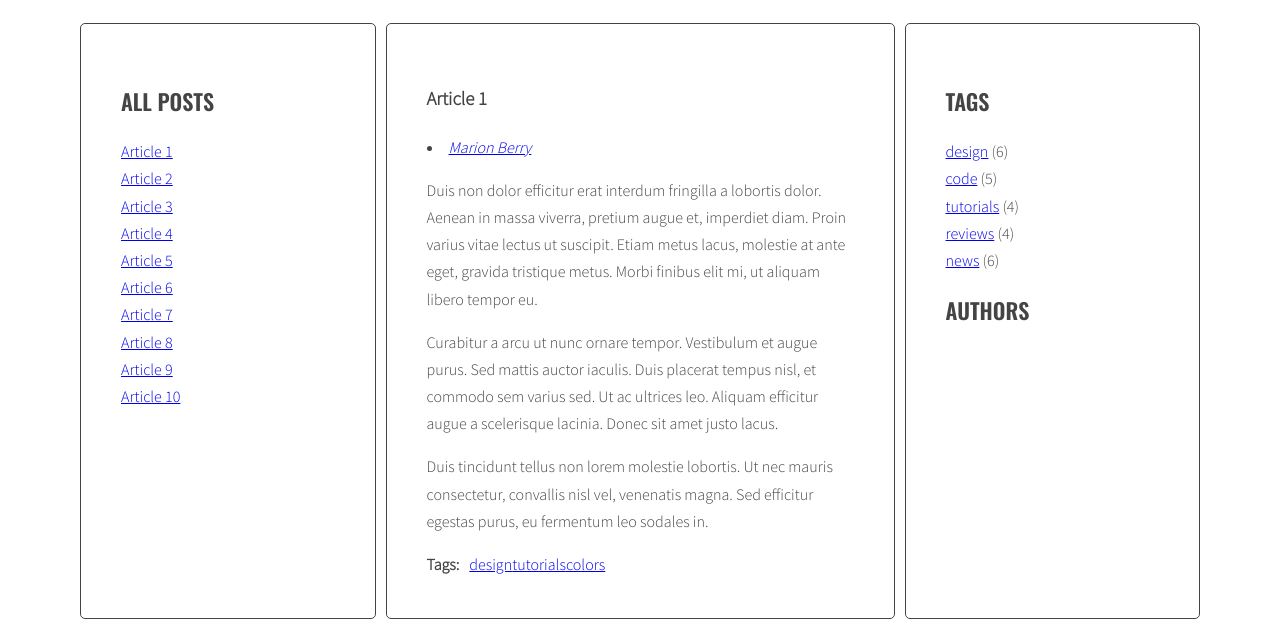
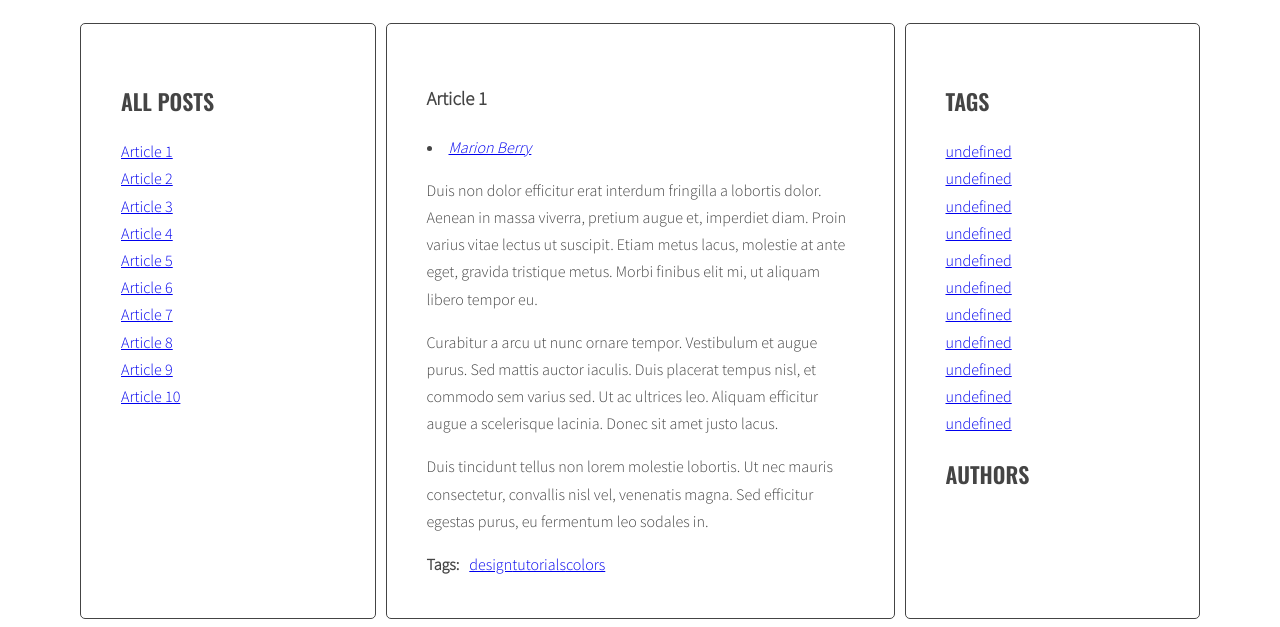
Before and after one commit to MP102/javascript-blog, a website: page index.html in a window 1280 px wide. Shown: the part 220-847 px from the top of the page. Drawn offline with nearby package versions, Linux system fonts and the light colour scheme.

Commit message:
Upgrade index.html script.js

```diff
--- a/index.html
+++ b/index.html
@@ -35,7 +35,7 @@
                   </ul>
                 </div>
               </article>
-              <article class="post" id="article-2"data-tags="design news code" author-tag="Theo Tabby">
+              <article class="post" id="article-2" data-tags="design news code" author-tag="Theo Tabby">
                 <h3 class="post-title">Article 2</h3>
                 <p class="post-author">by </p>
                 <div class="post-content">
@@ -181,12 +181,8 @@
             </section>
             <aside class="sidebar">
               <h2 class="section-title">Tags</h2>
-              <ul class="list tags">
-                <li><a href="#">design</a> <span>(6)</span></li>
-                <li><a href="#">code</a> <span>(5)</span></li>
-                <li><a href="#">tutorials</a> <span>(4)</span></li>
-                <li><a href="#">reviews</a> <span>(4)</span></li>
-                <li><a href="#">news</a> <span>(6)</span></li>
+              <ul class="list tags tag-size-1 tag-size-2 tag-size-3 tag-size-4 tag-size-5">
+
               </ul>
               <h2 class="section-title">Authors</h2>
               <ul class="list authors">
--- a/js/script.js
+++ b/js/script.js
@@ -43,16 +43,18 @@ const optArticleSelector = '.post',
   optTitleSelector = '.post-title',
   optTitleListSelector = '.titles',
   optArticleTagsSelector = '.post-tags .list',
-  optArticleAuthorSelector = '.post-author';
+  optArticleAuthorSelector = '.post-author',
+  optCloudClassCount = '5',
+  optCloudClassPrefix = 'tag-size-';
 
 
 function clearMessages() {
   document.querySelector('.titles').innerHTML = '';
 }
+clearMessages();
+function generateTitleLinks(customSelector = '') {
+  console.log(optArticleSelector + customSelector);
 
-function generateTitleLinks(customSelector = ''){
-  console.log(generateTitleLinks);
-  clearMessages();
   /* [DONE] remove contents of titleList */
   const titleList = document.querySelector(optTitleListSelector);
 
@@ -85,9 +87,20 @@ function generateTitleLinks(customSelector = ''){
     html = html + linkHTML;
     console.log(html);
   }
+  titleList.innerHTML = html;
 
-  titleList.innerHTML = html;
 }
+
+generateTitleLinks();
+console.log(generateTitleLinks);
+const links = document.querySelectorAll('.titles a');
+console.log(links);
+for (let link of links) {
+  link.addEventListener('click', titleClickHandler);
+}
+
+
+
 
 // Module 6
 
@@ -110,7 +123,7 @@ function generateTags() {
     const articleTagsArray = articleTags.split(' ');
     /* [DONE] START LOOP: for each tag */
     for (let tag of articleTagsArray) {
-      console.log(tag);
+      console.log(articleTagsArray);
       /* [DONE] generate HTML of the link */
       const linkHTMLTag = '<li><a href="#tag-' + tag + '">' + tag + '</a></li>';
       console.log(linkHTMLTag);
@@ -161,7 +174,6 @@ function tagClickHandler(event) {
 }
 
 
-
 function addClickListenersToTags() {
   /* find all links to tags */
   const linksToTags = document.querySelectorAll('.post-tags a');
@@ -169,10 +181,9 @@ function addClickListenersToTags() {
   for (let linkTag of linksToTags) {
     /* add tagClickHandler as event listener for that link */
     linkTag.addEventListener('click', tagClickHandler);
+    /* END LOOP: for each link */
   }
-  /* END LOOP: for each link */
 }
-
 addClickListenersToTags();
 
 function generateAuthors() {
@@ -197,6 +208,7 @@ function generateAuthors() {
   }
 }
 generateAuthors();
+
 
 function authorClickHandler(event) {
   /*[DONE]  prevent default action for this event */
@@ -234,11 +246,80 @@ function addClickListenersToAuthors() {
 addClickListenersToAuthors();
 
 
-generateTitleLinks();
-console.log(generateTitleLinks);
+//------In progress-----------------------------------------------------------//
 
-const links = document.querySelectorAll('.titles a');
-console.log(links);
-for (let link of links) {
-  link.addEventListener('click', titleClickHandler);
+//Module 6.3
+
+const optTagsListSelector = '.tags.list';
+function calculateTagsParams(tags) {
+  const params = { max: 0, min: 999999 };
+  console.log(params);
+  for (let tag in tags) {
+    console.log(tag + ' is used ' + tags[tag] + ' times');
+  }
+  return params;
 }
+  function calculateTagClass(count, params) {
+  const normalizedCount = count - params.min;
+  const normalizedMax = params.max - params.min;
+  const percentage = normalizedCount / normalizedMax;
+  const classNumber = Math.floor(percentage * (optCloudClassCount - 1) + 1);
+  const classTag = optCloudClassPrefix + classNumber;
+  console.log(classTag);
+}
+
+
+
+function generateTags() {
+
+  /* [NEW] create a new variable allTags with an empty object */
+  let allTags = {};
+
+  /* find all articles */
+  const articles = document.querySelectorAll('.post');
+  /* START LOOP: for every article: */
+  for (let article of articles) {
+    /* find tags wrapper */
+    const tagsWrapper = article.querySelector(optArticleTagsSelector);
+    /* make html variable with empty string */
+    let html = '';
+    /* get tags from data-tags attribute */
+    const articleTags = article.getAttribute('data-tags');
+    /* split tags into array */
+    const articleTagsArray = articleTags.split(' ');
+    /* START LOOP: for each tag */
+    for (let tag of articleTagsArray) {
+      /* generate HTML of the link */
+      const linkHTMLTag = '<li><a href="#tag-' + tag + '">' + tag + '</a></li>';
+      /* add generated code to html variable */
+      html = html + linkHTMLTag;
+      /* [NEW] check if this link is NOT already in allTags */
+      if (!allTags.hasOwnProperty(tag)) {
+        /* [NEW] add tag to allTags object */
+        allTags[tag] = 1;
+      } else {
+        allTags[tag]++;
+        console.log(allTags)
+      }
+      /* END LOOP: for each tag */
+    }
+    /* insert HTML of all the links into the tags wrapper */
+    tagsWrapper.innerHTML = html;
+    /* END LOOP: for every article: */
+  }
+  /* [NEW] find list of tags in right column */
+  const tagList = document.querySelector('.tags');
+  /* [NEW] create variable for all links HTML code */
+  const tagsParams = calculateTagsParams(allTags);
+  console.log('tagsParams:', tagsParams);
+  let allTagsHTML = '';
+  /* [NEW] START LOOP: for each tag in allTags: */
+  for (let tag in allTags) {
+    /* [NEW] generate code of a link and add it to allTagsHTML */
+    const tagLinkHTML = '<li>' + calculateTagClass(allTags[tag], tagsParams) + '</li>';
+    allTagsHTML += tagLinkHTML;
+    /* [NEW] END LOOP: for each tag in allTags */
+  }
+  /* [NEW] add html from allTagsHTML to tagList */
+  tagList.innerHTML = '<a href="# ' + allTagsHTML + '">' + allTagsHTML + '</a>';
+}
```
